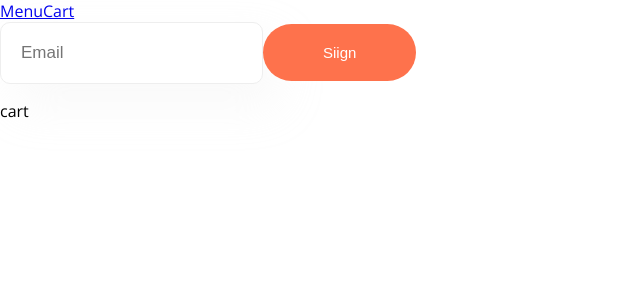
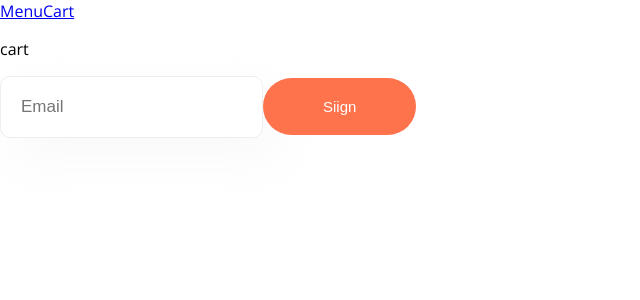
Before and after one commit to Immeo/pizza-app-react-ts, a React (Vite) app: page /cart in a window 1280 px wide. Shown: the top 300 px of the page, without its empty margins (0-640 px from the left). Built offline with nearby package versions, Linux system fonts and the light colour scheme.

Commit message:
10-change <a> to <Link>

```diff
--- a/src/App.tsx
+++ b/src/App.tsx
@@ -1,37 +1,12 @@
-import { createBrowserRouter, RouterProvider } from 'react-router-dom';
 import Input from './components/InputForm/Input';
 import MaimButton from './components/MainButton/MainButton';
-import Cart from './pages/Cart/Cart';
-import Error from './pages/Error/Error';
-import Menu from './pages/Menu/Menu';
-
-const router = createBrowserRouter([
-	{
-		path: '/',
-		element: <Menu />
-	},
-	{
-		path: '/cart',
-		element: <Cart />
-	},
-	{
-		path: '*',
-		element: <Error />
-	}
-]);
 
 function App() {
 	return (
 		<>
-			<header>
-				<nav>
-					<a href='/'>Menu</a>
-					<a href='/cart'>Cart</a>
-				</nav>
-			</header>
+			<header></header>
 			<Input placeholder='Email' />
 			<MaimButton appearence='big'>siign</MaimButton>
-			<RouterProvider router={router} />
 		</>
 	);
 }
--- a/src/pages/Cart/Cart.tsx
+++ b/src/pages/Cart/Cart.tsx
@@ -1,6 +1,12 @@
+import { Link } from 'react-router-dom';
+
 function Cart() {
 	return (
 		<div>
+			<nav>
+				<Link to='/'>Menu</Link>
+				<Link to='/cart'>Cart</Link>
+			</nav>
 			<p>cart</p>
 		</div>
 	);
--- a/src/pages/Menu/Menu.tsx
+++ b/src/pages/Menu/Menu.tsx
@@ -1,5 +1,15 @@
+import { Link } from 'react-router-dom';
+
 function Menu() {
-	return <>menu</>;
+	return (
+		<>
+			<nav>
+				<Link to='/'>Menu</Link>
+				<Link to='/cart'>Cart</Link>
+			</nav>
+			menu
+		</>
+	);
 }
 
 export default Menu;
```
Also changed, not shown: src/main.tsx (+20 -0 lines).
